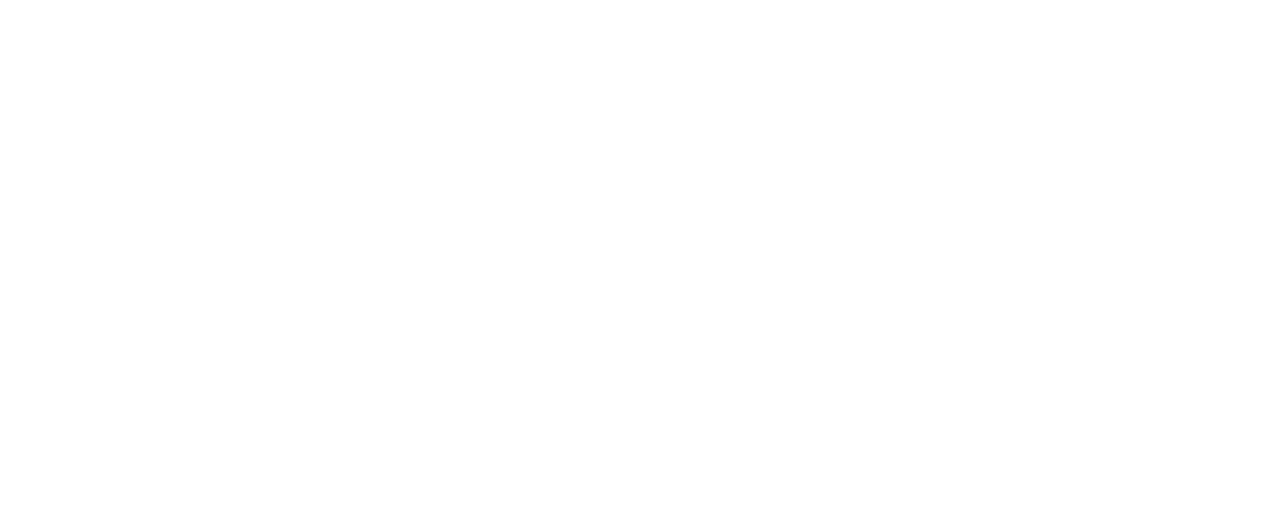
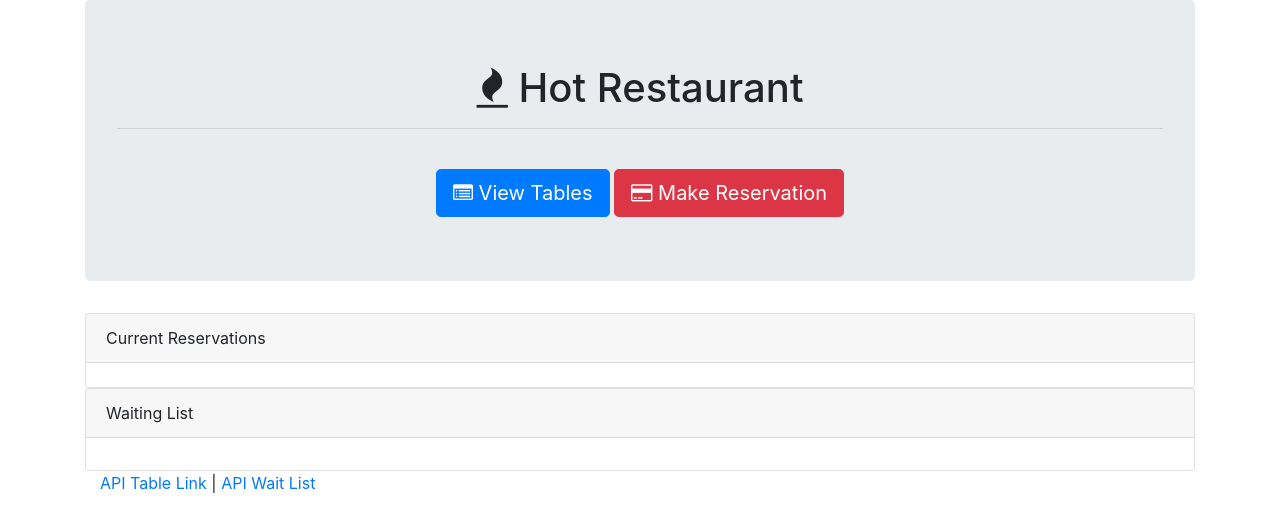
Before and after one commit to celineross/Restaurant-Project, a website: page tables.html in a window 1280 px wide. Drawn offline with nearby package versions, Linux system fonts and the light colour scheme.

Commit message:
added tables html page

```diff
--- a/tables.html
+++ b/tables.html
@@ -3,9 +3,69 @@
 <head>
     <meta charset="UTF-8">
     <meta name="viewport" content="width=device-width, initial-scale=1.0">
-    <title>Document</title>
+    <title>View Tables</title>
+
+      <!-- Latest compiled and minified CSS -->
+  <link rel="stylesheet" href="https://maxcdn.bootstrapcdn.com/bootstrap/4.0.0/css/bootstrap.min.css">
+  <link rel="stylesheet" href="https://stackpath.bootstrapcdn.com/font-awesome/4.7.0/css/font-awesome.min.css">
+
+
 </head>
 <body>
+    <div class="container">
+
+        <!--jumbotron-->
+        <div class="jumbotron">
+          <h1 class="text-center"><span class="fa fa-fire"></span> Hot Restaurant</h1>
+          <hr>
+          <br>
+          <div class="text-center">
+            <a href="/tables"><button class="btn btn-lg btn-primary"><span class="fa fa-list-alt"></span> View Tables</button></a>
+            <a href="/reserve"><button class="btn btn-lg btn-danger"><span class="fa fa-credit-card"></span> Make Reservation</button></a>
+          </div>
+        </div>
+
+        <!--Tables In Line-->
+        <div class="row">
+            <div class="col-12">
+                <div class="card">
+                    <div class="card-header">
+                      Current Reservations
+                    </div>
+                    <ul class="list-group list-group-flush">
+                      <li class="list-group-item"></li>
+                    </ul>
+                  </div>
+            </div>
+        </div>
+
+        <!--Waiting List-->
+        <div class="row">
+            <div class="col-12">
+                <div class="card">
+                    <div class="card-header">
+                      Waiting List
+                    </div>
+                    <ul class="list-group list-group-flush">
+                      <li class="list-group-item">
+                          <h3 id="table-number"></h3>
+                          <h3 id="id"></h3>
+                          <h3 id="name"></h3>
+                          <h3 id="email"></h3>
+                          <h3 id="phone"></h3>
+                      </li>
+                    </ul>
+                  </div>
+            </div>
+        </div>
+
+        <!--footer-->
+        <footer class="footer">
+          <div class="container">
+            <p><a href="/api/tables">API Table Link</a> | <a href="/api/waitlist">API Wait List</a>
+          </div>
+        </footer>
+      </div>
 
 </body>
 </html>
```
Also changed, not shown: server.js (+20 -15 lines), 1 other file.
